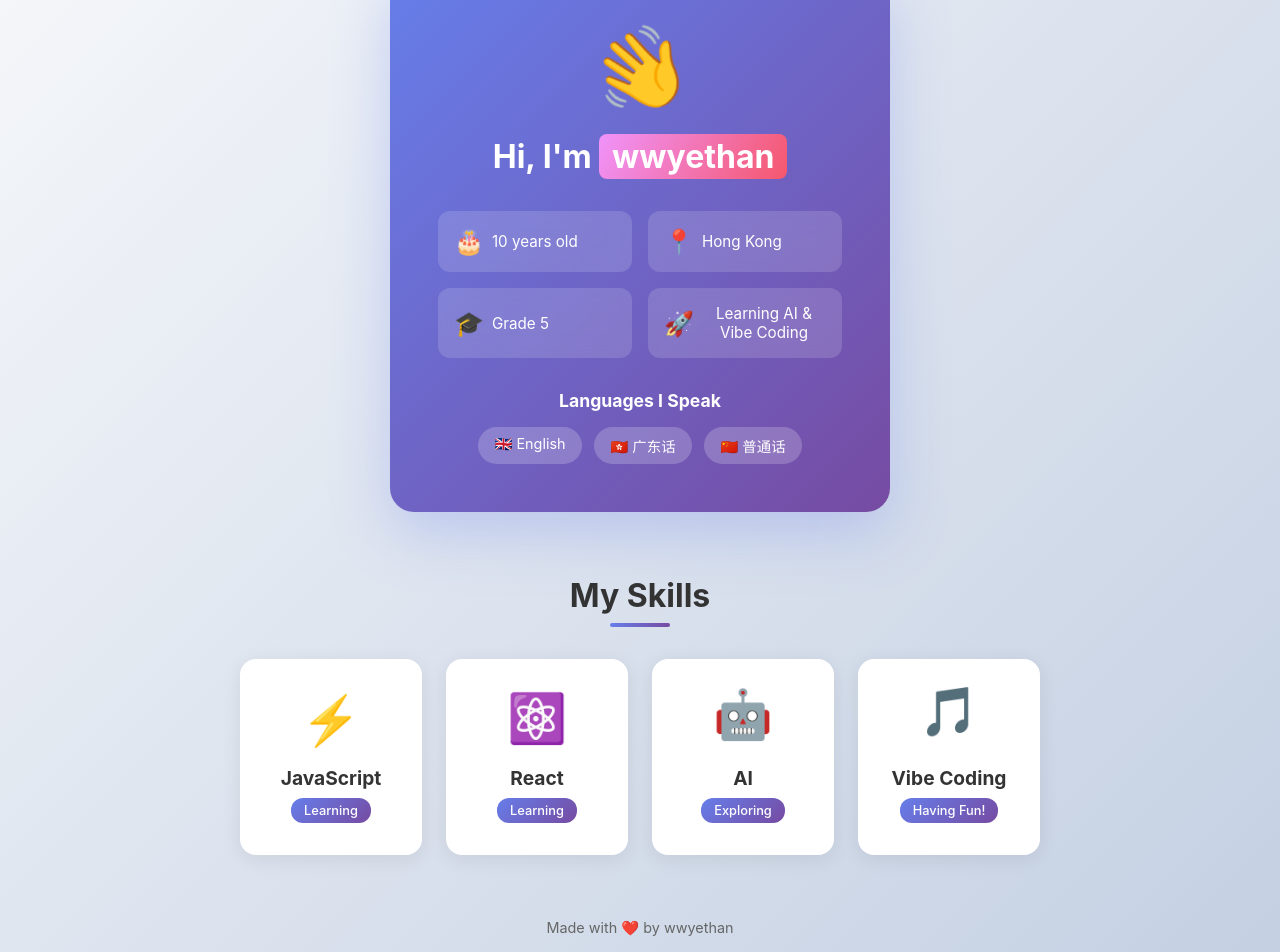
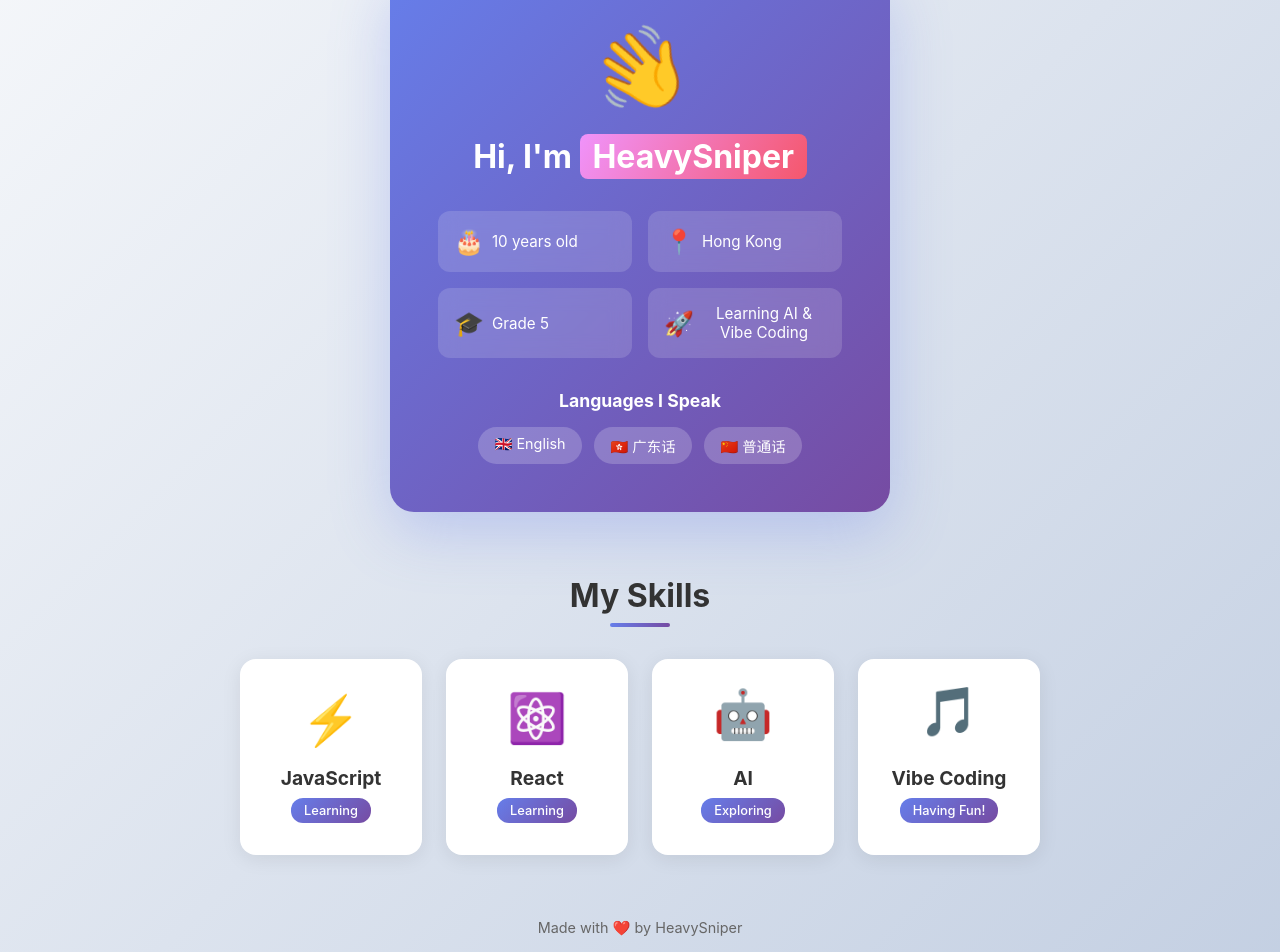
Before and after one commit to wwyethan/my-first-vibe-coding, a React (Vite) app: page / in a window 1280 px wide. Shown: the part 60-1012 px from the top of the page. Built offline with nearby package versions, Linux system fonts and the light colour scheme.

Commit message:
chore: rebrand name from wwyethan to HeavySniper

```diff
--- a/src/App.jsx
+++ b/src/App.jsx
@@ -8,7 +8,7 @@
       <About />
       <Skills />
       <footer className="footer">
-        <p>Made with ❤️ by wwyethan</p>
+        <p>Made with ❤️ by HeavySniper</p>
       </footer>
     </div>
   )
--- a/src/components/About.jsx
+++ b/src/components/About.jsx
@@ -5,7 +5,7 @@
     <section className="about">
       <div className="about-card">
         <div className="avatar">👋</div>
-        <h1>Hi, I'm <span className="highlight">wwyethan</span></h1>
+        <h1>Hi, I'm <span className="highlight">HeavySniper</span></h1>
         <div className="info-grid">
           <div className="info-item">
             <span className="emoji">🎂</span>
```
